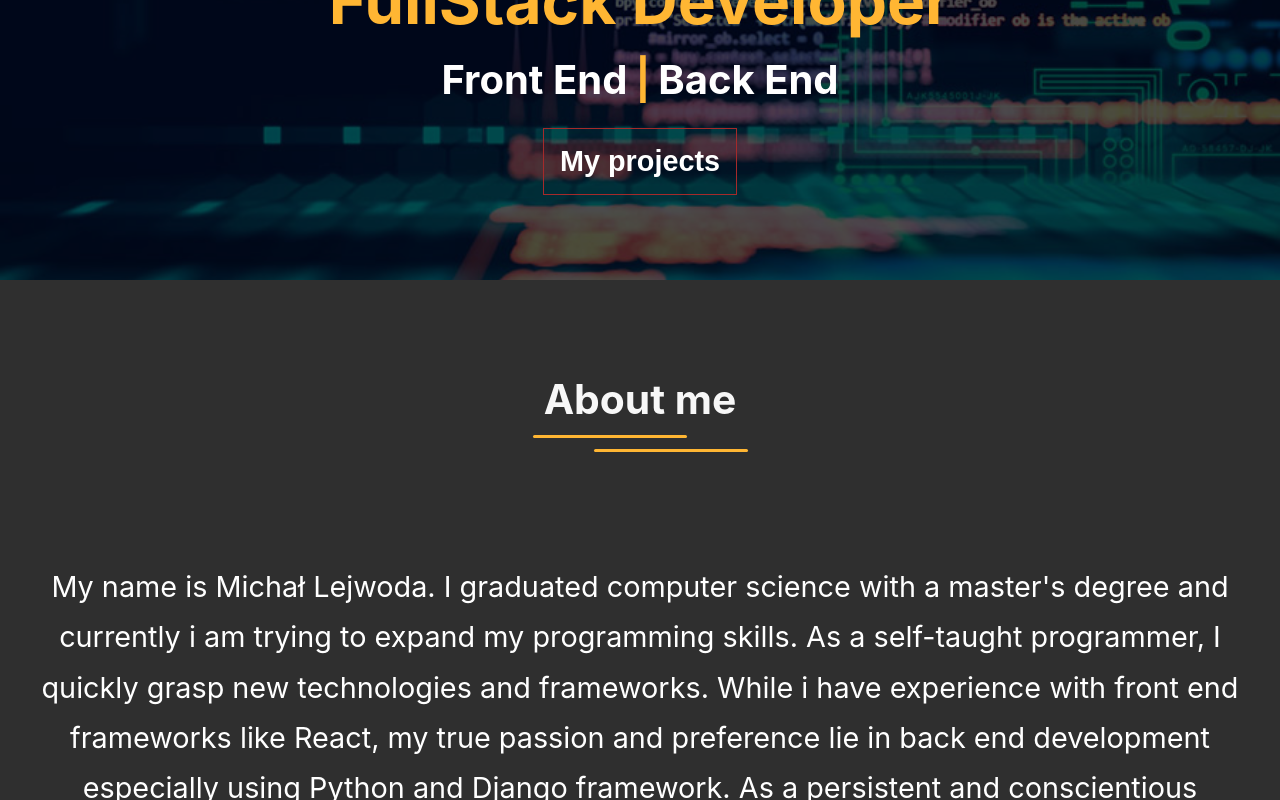
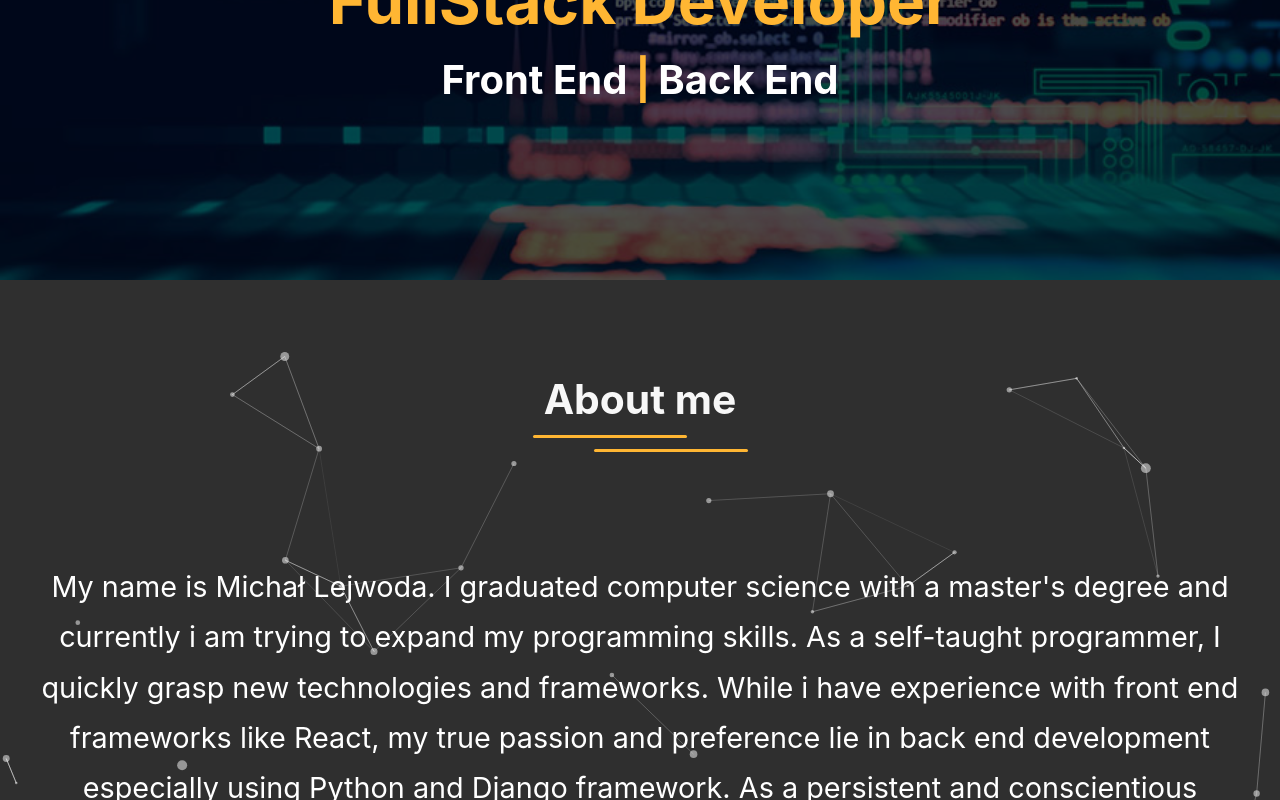
Before and after one commit to michal-lejwoda/portfolio, a React (Create React App) app: page / in a window 1280 px wide. Shown: the part 520-1320 px from the top of the page. Built offline with nearby package versions, Linux system fonts and the light colour scheme; a web font is replaced by a local one.

Commit message:
Working particles

```diff
--- a/src/components/Aboutme.js
+++ b/src/components/Aboutme.js
@@ -1,9 +1,31 @@
-import React, {useEffect} from 'react'
+import React, {useEffect, useState} from 'react'
 import '../sass/aboutme.css'
 import Aos from "aos";
 import "aos/dist/aos.css";
+import Particles, {initParticlesEngine} from "@tsparticles/react";
+import { loadSlim } from "@tsparticles/slim";
 
 const Aboutme = () => {
+    const [init, setInit] = useState(false);
+
+    // this should be run only once per application lifetime
+    useEffect(() => {
+        initParticlesEngine(async (engine) => {
+            // you can initiate the tsParticles instance (engine) here, adding custom shapes or presets
+            // this loads the tsparticles package bundle, it's the easiest method for getting everything ready
+            // starting from v2 you can add only the features you need reducing the bundle size
+            //await loadAll(engine);
+            //await loadFull(engine);
+            await loadSlim(engine);
+            //await loadBasic(engine);
+        }).then(() => {
+            setInit(true);
+        });
+    }, []);
+
+    const particlesLoaded = (container) => {
+        console.log(container);
+    };
     useEffect(() => {
         Aos.init({duration: 2000})
 
@@ -15,9 +37,83 @@ const Aboutme = () => {
                 with a master's degree and currently i am trying to expand my programming skills. As a self-taught
                 programmer, I quickly grasp new technologies and frameworks. While i have experience with front end
                 frameworks like React, my true passion and preference lie in back end development especially using
-                Python and Django framework. As a persistent and conscientious person in pursuit of my goals, I develop my passion with daily, systematic work.
+                Python and Django framework. As a persistent and conscientious person in pursuit of my goals, I develop
+                my passion with daily, systematic work.
             </div>
-
+            {init && <Particles
+                id="tsparticles"
+                particlesLoaded={particlesLoaded}
+                options={{
+                    background: {
+                        color: {
+                            value: "transparent",
+                        },
+                    },
+                    fpsLimit: 120,
+                    interactivity: {
+                        events: {
+                            onClick: {
+                                enable: true,
+                                mode: "push",
+                            },
+                            onHover: {
+                                enable: true,
+                                mode: "repulse",
+                            },
+                            resize: true,
+                        },
+                        modes: {
+                            push: {
+                                quantity: 4,
+                            },
+                            repulse: {
+                                distance: 200,
+                                duration: 0.4,
+                            },
+                        },
+                    },
+                    particles: {
+                        color: {
+                            value: "#ffffff",
+                        },
+                        links: {
+                            color: "#ffffff",
+                            distance: 150,
+                            enable: true,
+                            opacity: 0.5,
+                            width: 1,
+                        },
+                        move: {
+                            direction: "none",
+                            enable: true,
+                            outModes: {
+                                default: "bounce",
+                            },
+                            random: false,
+                            speed: 6,
+                            straight: false,
+                        },
+                        number: {
+                            density: {
+                                enable: true,
+                                area: 800,
+                            },
+                            value: 80,
+                        },
+                        opacity: {
+                            value: 0.5,
+                        },
+                        shape: {
+                            type: "circle",
+                        },
+                        size: {
+                            value: {min: 1, max: 5},
+                        },
+                    },
+                    detectRetina: true,
+                }}
+            />
+            }
         </div>
     )
 }
--- a/src/components/Footer.js
+++ b/src/components/Footer.js
@@ -24,7 +24,7 @@ const Footer = () => {
                 <div data-aos="fade-up" onClick={() => click('https://github.com/orgs/michal-lejwoda/repositories')} className="footer__container__boxes__github">
                     <div className="footer__container__boxes__github__title"><h2>Github</h2></div>
                     <div className="footer__container__boxes__github__icon"><img alt="github" src="./GitHub-Mark-32px.png"/></div>
-                    <div className="footer__container__boxes__github__emailaddress">Kliknij Tutaj</div>
+                    <div className="footer__container__boxes__github__emailaddress">Click here!</div>
             </div>
             </div>
             <div className="footer__container__rest">Michał Lejwoda - Portfolio 2024r.</div>
--- a/src/components/Header.js
+++ b/src/components/Header.js
@@ -1,90 +1,24 @@
-import React from 'react';
+import React, {useEffect, useState} from 'react';
 import '../sass/header.css';
+import Particles, {initParticlesEngine} from "@tsparticles/react";
+import {loadSlim} from "@tsparticles/slim";
 // import Particles from "@tsparticles/react";
 
-const Header = (props) => {
+const Header = () => {
+    const [init, setInit] = useState(false);
 
+    // this should be run only once per application lifetime
+    useEffect(() => {
+        initParticlesEngine(async (engine) => {
+            await loadSlim(engine);
+        }).then(() => {
+            setInit(true);
+        });
+    }, []);
     return (
         <div className="header__container">
             <div className="header__particles"></div>
-            {/*{window.innerWidth >= 760 &&*/}
-            {/*    <Particles*/}
-            {/*        id="tsparticles"*/}
-            {/*        // particlesLoaded={particlesLoaded}*/}
-            {/*        options={{*/}
-            {/*            background: {*/}
-            {/*                color: {*/}
-            {/*                    value: "#0d47a1",*/}
-            {/*                },*/}
-            {/*            },*/}
-            {/*            fpsLimit: 120,*/}
-            {/*            interactivity: {*/}
-            {/*                events: {*/}
-            {/*                    onClick: {*/}
-            {/*                        enable: true,*/}
-            {/*                        mode: "push",*/}
-            {/*                    },*/}
-            {/*                    onHover: {*/}
-            {/*                        enable: true,*/}
-            {/*                        mode: "repulse",*/}
-            {/*                    },*/}
-            {/*                    resize: true,*/}
-            {/*                },*/}
-            {/*                modes: {*/}
-            {/*                    push: {*/}
-            {/*                        quantity: 4,*/}
-            {/*                    },*/}
-            {/*                    repulse: {*/}
-            {/*                        distance: 200,*/}
-            {/*                        duration: 0.4,*/}
-            {/*                    },*/}
-            {/*                },*/}
-            {/*            },*/}
-            {/*            particles: {*/}
-            {/*                color: {*/}
-            {/*                    value: "#ffffff",*/}
-            {/*                },*/}
-            {/*                links: {*/}
-            {/*                    color: "#ffffff",*/}
-            {/*                    distance: 150,*/}
-            {/*                    enable: true,*/}
-            {/*                    opacity: 0.5,*/}
-            {/*                    width: 1,*/}
-            {/*                },*/}
-            {/*                move: {*/}
-            {/*                    direction: "none",*/}
-            {/*                    enable: true,*/}
-            {/*                    outModes: {*/}
-            {/*                        default: "bounce",*/}
-            {/*                    },*/}
-            {/*                    random: false,*/}
-            {/*                    speed: 6,*/}
-            {/*                    straight: false,*/}
-            {/*                },*/}
-            {/*                number: {*/}
-            {/*                    density: {*/}
-            {/*                        enable: true,*/}
-            {/*                        area: 800,*/}
-            {/*                    },*/}
-            {/*                    value: 80,*/}
-            {/*                },*/}
-            {/*                opacity: {*/}
-            {/*                    value: 0.5,*/}
-            {/*                },*/}
-            {/*                shape: {*/}
-            {/*                    type: "circle",*/}
-            {/*                },*/}
-            {/*                size: {*/}
-            {/*                    value: {min: 1, max: 5},*/}
-            {/*                },*/}
-            {/*            },*/}
-            {/*            detectRetina: true,*/}
-            {/*        }}*/}
-            {/*    />*/}
-            {/*}*/}
-
             <div className="header__container__box">
-
                 <div className="header__container__titles">
                     <div className="header__container__titles__title">
                         <span data-text="Hello">Hello</span>
@@ -101,9 +35,9 @@ const Header = (props) => {
                             <span className="verticalline">|</span>
                             <span>Back End</span>
                         </div>
-                        <div className="header__container__titles__thirdtitle__myprojects">
-                            <button onClick={props.executeScrollProjects}>My projects</button>
-                        </div>
+                        {/*<div className="header__container__titles__thirdtitle__myprojects">*/}
+                        {/*    <button onClick={props.executeScrollProjects}>My projects</button>*/}
+                        {/*</div>*/}
                     </div>
                 </div>
             </div>
--- a/src/components/Technologies.js
+++ b/src/components/Technologies.js
@@ -76,9 +76,6 @@ const Technologies = props => {
                     PostgreSQL
                 </div>
                 <div className="technologies__container__restelement__title">
-                MySQL
-            </div>
-            <div className="technologies__container__restelement__title">
                     GitHub
                 </div>
                 <div className="technologies__container__restelement__title">
@@ -103,13 +100,15 @@ const Technologies = props => {
                     Docker
                 </div>
                 <div className="technologies__container__restelement__title">
-                Gis technologies
+                    Gis Technologies
                 </div>
                 <div className="technologies__container__restelement__title">
                     Heroku
                 </div>
+                <div className="technologies__container__restelement__title">
+                    Alembic
                 </div>
-
+            </div>
 
 
         </div>
```
Also changed, not shown: package.json (+6 -12 lines). Lines whose indentation alone changed are shown as unchanged.
